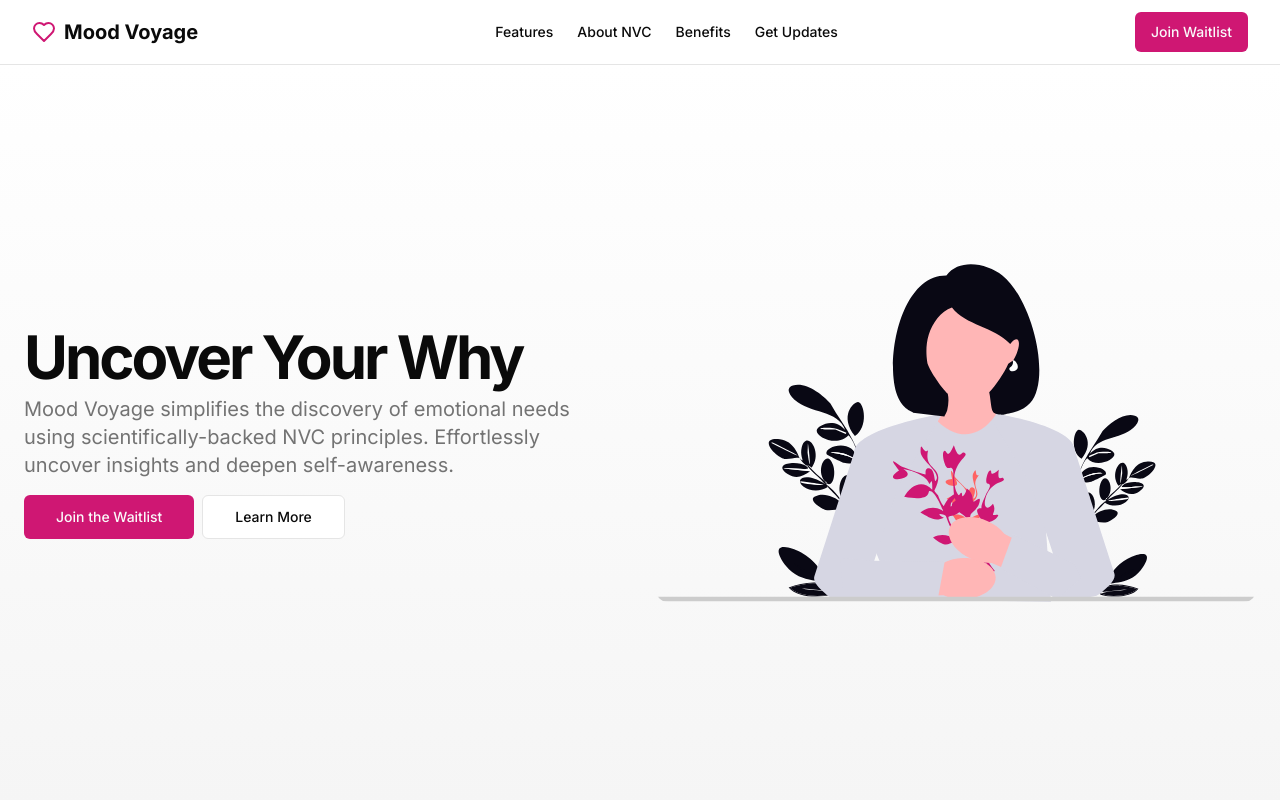
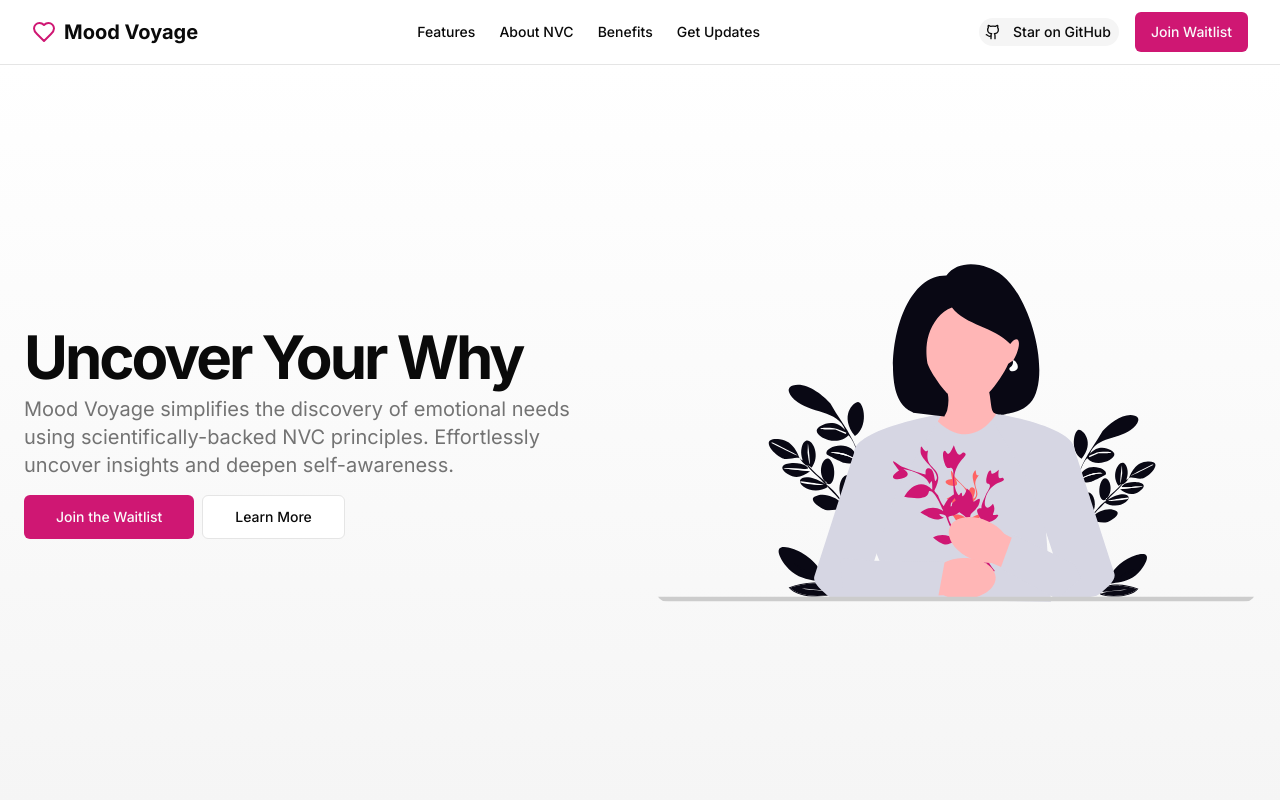
Before and after one commit to silveralcid/Mood-Voyage, a Next.js app in the folder mood-voyage/: page / in a window 1280 px wide. Shown: the top 800 px of the page. Built offline with nearby package versions, Linux system fonts and the light colour scheme; no server answers.

Commit message:
feat: add github star badge

```diff
--- a/mood-voyage/src/app/page.tsx
+++ b/mood-voyage/src/app/page.tsx
@@ -3,6 +3,8 @@ import Image from "next/image"
 import { Button } from "@/components/ui/button"
 import { Heart, BarChart2, Bell, BookOpen, Lock, ArrowRight, CheckCircle, Menu } from "lucide-react"
 // import EmailSignupForm from "@/components/email-signup-form"
+import GitHubStarBadge from "@/components/github-star-badge"
+
 
 export default function LandingPage() {
   return (
@@ -16,7 +18,7 @@ export default function LandingPage() {
             </Link>
           </div>
 
-          <nav className="hidden md:flex gap-6">
+          <nav className="hidden lg:flex gap-6">
             <Link href="#features" className="text-sm font-medium hover:text-primary">
               Features
             </Link>
@@ -32,10 +34,11 @@ export default function LandingPage() {
           </nav>
 
           <div className="flex items-center gap-4">
-            <Button asChild className="hidden md:flex">
+          <GitHubStarBadge repo="silveralcid/Mood-Voyage" className="hidden sm:flex" />
+            <Button asChild className="hidden lg:flex">
               <Link href="#signup">Join Waitlist</Link>
             </Button>
-            <Button variant="ghost" size="icon" className="md:hidden">
+            <Button variant="ghost" size="icon" className="lg:hidden">
               <Menu className="h-5 w-5" />
               <span className="sr-only">Toggle menu</span>
             </Button>
--- /dev/null
+++ b/mood-voyage/src/components/github-star-badge.tsx
@@ -0,0 +1,86 @@
+"use client"
+
+import { useState, useEffect } from "react"
+import Link from "next/link"
+import { Star, Github } from 'lucide-react'
+import { cn } from "@/lib/utils"
+
+interface GitHubStarBadgeProps {
+  repo: string
+  className?: string
+}
+
+export default function GitHubStarBadge({ repo, className }: GitHubStarBadgeProps) {
+  const [stars, setStars] = useState<number | null>(null)
+  const [isLoading, setIsLoading] = useState(true)
+  const [isHovered, setIsHovered] = useState(false)
+
+  useEffect(() => {
+    const fetchStars = async () => {
+      try {
+        setIsLoading(true)
+        const response = await fetch(`https://api.github.com/repos/${repo}`)
+
+        if (!response.ok) {
+          throw new Error('Failed to fetch repo data')
+        }
+
+        const data = await response.json()
+        setStars(data.stargazers_count)
+      } catch (error) {
+        console.error('Error fetching GitHub stars:', error)
+      } finally {
+        setIsLoading(false)
+      }
+    }
+
+    fetchStars()
+
+    // Refresh star count every 5 minutes
+    const intervalId = setInterval(fetchStars, 5 * 60 * 1000)
+
+    return () => clearInterval(intervalId)
+  }, [repo])
+
+  return (
+    <Link
+      href={`https://github.com/${repo}`}
+      target="_blank"
+      rel="noopener noreferrer"
+      className={cn(
+        "flex items-center gap-1.5 rounded-full transition-all duration-300",
+        isHovered ? "bg-primary text-primary-foreground" : "bg-muted text-foreground",
+        className
+      )}
+      onMouseEnter={() => setIsHovered(true)}
+      onMouseLeave={() => setIsHovered(false)}
+    >
+      <div className="flex items-center justify-center p-1.5 rounded-full">
+        <Github className="h-4 w-4" />
+      </div>
+      <div className="pr-2 text-sm font-medium">
+        {isLoading ? (
+          "Loading..."
+        ) : stars !== null ? (
+          <div className="flex items-center gap-1">
+            <span>Star</span>
+            <div className="flex items-center">
+              <Star className="h-3.5 w-3.5 fill-current" />
+              <span className="ml-0.5">{formatStarCount(stars)}</span>
+            </div>
+          </div>
+        ) : (
+          "Star on GitHub"
+        )}
+      </div>
+    </Link>
+  )
+}
+
+// Helper function to format star count (e.g., 1000 -> 1k)
+function formatStarCount(count: number): string {
+  if (count >= 1000) {
+    return `${(count / 1000).toFixed(1).replace(/\.0$/, '')}k`
+  }
+  return count.toString()
+}
```
